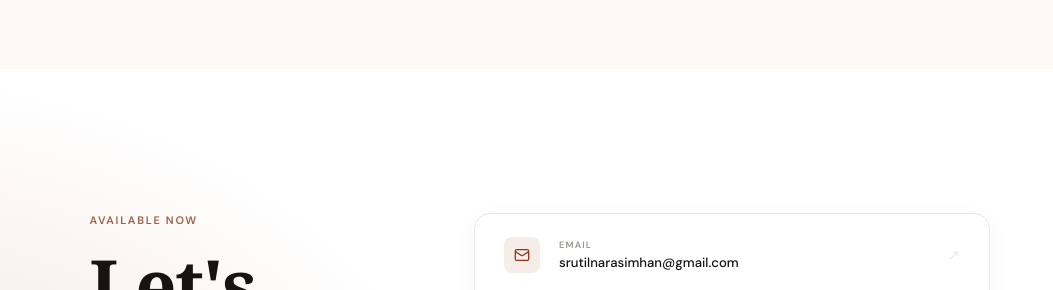
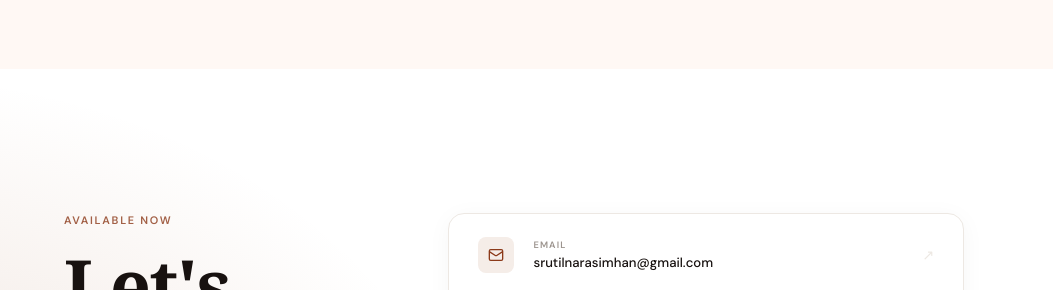
Before and after one commit to Sruti-12/My-Portfolio, a plain HTML site: page index.html in a window 1280 px wide. Shown: the part 7613-7903 px from the top of the page, without its empty margins (0-1053 px from the left). Drawn offline with Linux system fonts and the light colour scheme.

Commit message:
Update index.html

```diff
--- a/index.html
+++ b/index.html
@@ -215,9 +215,8 @@ section{padding:7rem 5vw}
 .v-body p{font-size:.78rem;font-weight:300;color:var(--mid);line-height:1.65}
 
 /* ═══ CONTACT ═══ */
-/* #contact{background:var(--white);padding:9rem 5vw;position:relative;overflow:hidden} */
-#contact{background:var(--white);padding:9rem 7vw;position:relative;overflow:hidden}
-#contact .wrap{max-width:1400px}
+#contact{background:var(--white);padding:9rem 5vw;position:relative;overflow:hidden}
+
 #contact::before{content:'';position:absolute;inset:0;pointer-events:none;background:radial-gradient(ellipse 900px 700px at -10% 60%,rgba(150,80,45,.18) 0%,rgba(180,120,85,.08) 45%,transparent 68%),radial-gradient(ellipse 600px 500px at 110% 30%,rgba(160,110,80,.1) 0%,transparent 60%)}
 #contact::after{content:'HELLO';position:absolute;right:-2rem;bottom:-3rem;font-family:'Syne',sans-serif;font-weight:800;font-size:18rem;line-height:.8;color:rgba(0,0,0,.03);letter-spacing:-.04em;pointer-events:none;user-select:none}
 .contact-inner{max-width:900px;position:relative;z-index:1}
```
